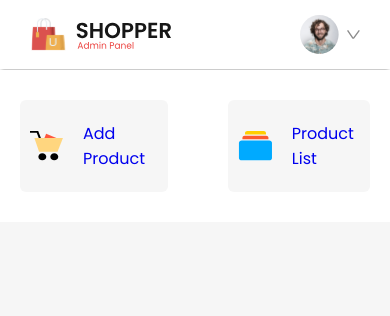
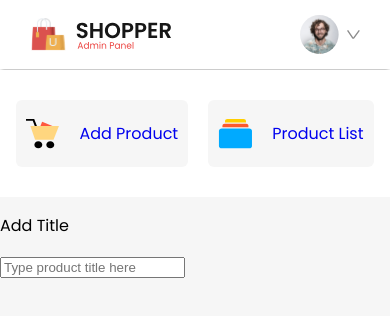
Before and after one commit to CoreyPhillipsOfficial/e-commerce-site, a React (Vite) app in the folder admin/: page /addproduct in a window 390 px wide. Shown: the top 316 px of the page. Built offline with nearby package versions, Linux system fonts and the light colour scheme.

Commit message:
Add product rendering correctly

```diff
--- /dev/null
+++ b/admin/src/Components/AddProduct/AddProduct.jsx
@@ -0,0 +1,15 @@
+import React from 'react'
+import './AddProduct.css'
+
+const AddProduct = () => {
+    return (
+        <div className='add-product'>
+            <div className="addproduct-itemfield">
+                <p>Add Title</p>
+                <input type="text" name='name' placeholder='Type product title here' />
+            </div>
+        </div>
+    )
+}
+
+export default AddProduct
--- /dev/null
+++ b/admin/src/Components/ListProduct/ListProduct.jsx
@@ -0,0 +1,12 @@
+import React from 'react'
+import './ListProduct.css'
+
+const ListProduct = () => {
+    return (
+        <div className='list-product'>
+
+        </div>
+    )
+}
+
+export default ListProduct
--- a/admin/src/Components/Sidebar/Sidebar.css
+++ b/admin/src/Components/Sidebar/Sidebar.css
@@ -30,4 +30,8 @@
         height: auto;
         justify-content: center;
     }
+
+    .sidebar-item {
+        margin: 0;
+    }
 }
--- a/admin/src/Pages/Admin/Admin.css
+++ b/admin/src/Pages/Admin/Admin.css
@@ -0,0 +1,9 @@
+.admin {
+    display: flex;
+}
+
+@media(max-width: 800px) {
+    .admin {
+        flex-direction: column;
+    }
+}
--- a/admin/src/Pages/Admin/Admin.jsx
+++ b/admin/src/Pages/Admin/Admin.jsx
@@ -1,11 +1,18 @@
 import React from 'react'
 import './Admin.css'
 import Sidebar from '../../Components/Sidebar/Sidebar'
+import { Routes, Route } from 'react-router-dom'
+import AddProduct from '../../Components/AddProduct/AddProduct'
+import ListProduct from '../../Components/ListProduct/ListProduct'
 
 const Admin = () => {
     return (
         <div className='admin'>
             <Sidebar />
+            <Routes>
+                <Route path='/addproduct' element={<AddProduct />} />
+                <Route path='/listproduct' element={<ListProduct />} />
+            </Routes>
         </div>
     )
 }
```
Also changed, not shown: admin/src/Components/AddProduct/AddProduct.css (added), admin/src/Components/ListProduct/ListProduct.css (added).
